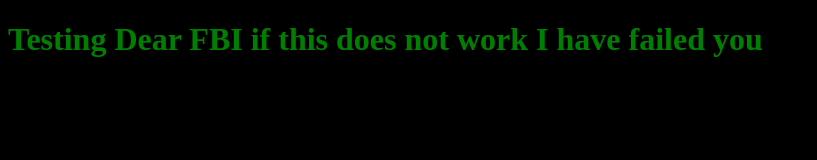
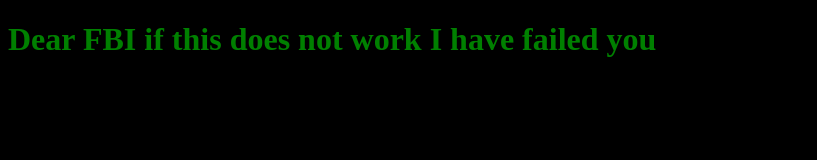
Before and after one commit to gabykreates/testing, a plain HTML site: page index.html in a window 1280 px wide. Shown: the whole page, without its empty margins (0-817 px from the left). Drawn offline with Linux system fonts and the light colour scheme.

Commit message:
Update index.html

```diff
--- a/index.html
+++ b/index.html
@@ -8,12 +8,11 @@
 body {
 color: green;
 background: black;
-font-size: 1em;
 </style>
 </head>
 <body>
 
-  <h1>Testing Dear FBI if this does not work I have failed you<h1>
+  <h1>Dear FBI if this does not work I have failed you<h1>
 
 </body>
 </html>
```
